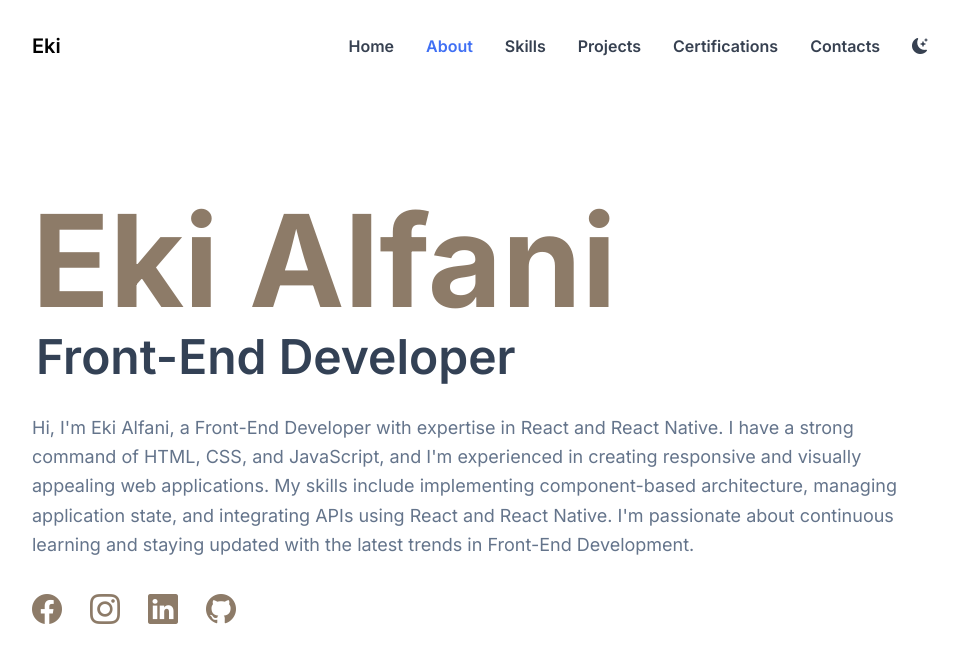
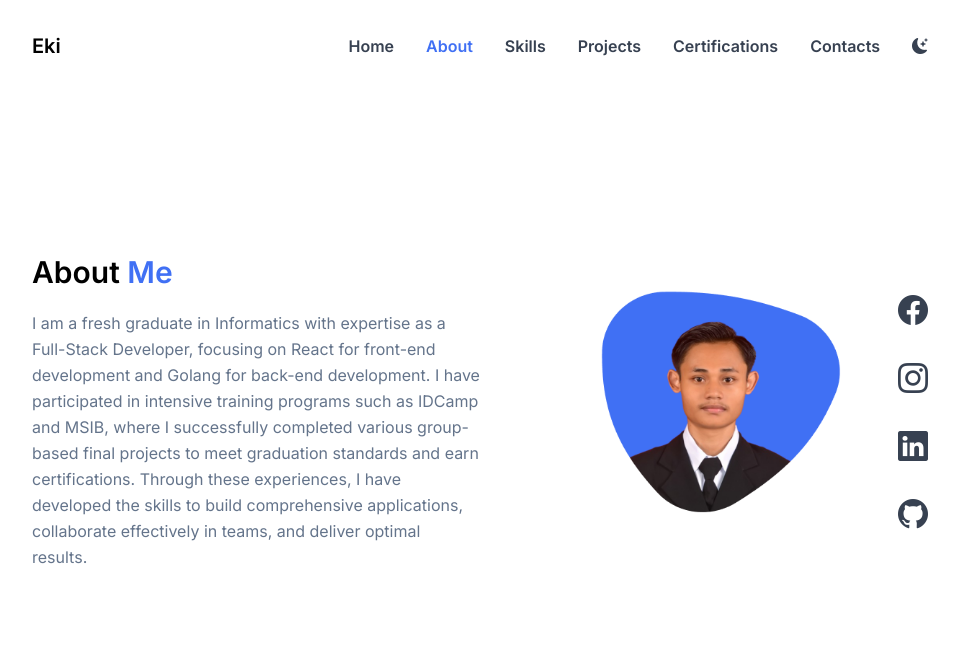
Before and after one commit to ekialfani/portfolio, a React (Create React App) app: page /about in a window 1280 px wide. Shown: the top 662 px of the page, without its empty margins (160-1119 px from the left). Built offline with nearby package versions, Linux system fonts and the light colour scheme.

Commit message:
feat: update About page with new layout and content

```diff
--- a/src/pages/About.js
+++ b/src/pages/About.js
@@ -1,47 +1,57 @@
 function About() {
   return (
-    <div
-      className="mt-24 md:h-full md:mt-0 md:flex md:flex-col md:justify-center">
-      <h1
-        className="text-6xl md:text-8xl xl:text-9xl capitalize font-bold text-custom-shadow">
-        eki alfani
-      </h1>
-      <h2
-        className="text-2xl md:text-4xl xl:text-5xl capitalize font-semibold text-slate-700 mt-2 mb-5 md:mb-8 2xl:mb-12 ml-1">
-        front-end developer
-      </h2>
-      <p
-        className="text-sm lg:text-base xl:text-lg text-slate-500 mb-6 md:mb-8 2xl:mb-12 max-w-xl md:max-w-2xl lg:max-w-3xl xl:max-w-4xl xl:leading-relaxed">
-        Hi, I'm Eki Alfani, a Front-End Developer with expertise in React and React Native. I have a strong command of HTML, CSS, and JavaScript, and I'm experienced in creating responsive and visually appealing web applications. My skills include implementing component-based architecture, managing application state, and integrating APIs using React and React Native. I'm passionate about continuous learning and staying updated with the latest trends in Front-End Development.
-      </p>
-      <div
-        className="flex gap-7 2xl:gap-10">
+    <div className="md:h-full md:flex md:flex-col md:justify-center">
+      <div className="flex items-center flex-col md:flex-row gap-x-10 justify-between">
+        <div className="order-1 md:order-2 w-[40%] flex items-center justify-start">
+          <img className="w-[80%]" src="./images/profile.png" alt="profile" />
+        </div>
+        <div className="order-2 w-[80%] text-sm md:text-base text-center md:text-left md:order-1 md:w-[50%]">
+          <h2 className="text-2xl md:text-3xl font-semibold mb-5">
+            About <span className="text-[#4070F4]">Me</span>
+          </h2>
+          <p className="text-slate-500 leading-relaxed">
+            I am a fresh graduate in Informatics with expertise as a Full-Stack
+            Developer, focusing on React for front-end development and Golang
+            for back-end development. I have participated in intensive training
+            programs such as IDCamp and MSIB, where I successfully completed
+            various group-based final projects to meet graduation standards and
+            earn certifications. Through these experiences, I have developed the
+            skills to build comprehensive applications, collaborate effectively
+            in teams, and deliver optimal results.
+          </p>
+        </div>
+      </div>
+      <div className="flex flex-col gap-8 absolute right-0 top-0 bottom-0 justify-center">
         <a
-          className="text-2xl lg:text-3xl text-custom-shadow"
+          className="text-2xl lg:text-3xl text-[#374151] hover:text-[#4070F4]"
           href="https://www.facebook.com/ekialfani"
           target="_blank"
-          rel="noreferrer">
+          rel="noreferrer"
+        >
           <i class="bi bi-facebook"></i>
         </a>
         <a
-          className="text-2xl lg:text-3xl text-custom-shadow"
+          className="text-2xl lg:text-3xl text-[#374151] hover:text-[#4070F4]"
           href="https://www.instagram.com/ekialfni/"
           target="_blank"
-          rel="noreferrer">
+          rel="noreferrer"
+        >
           <i class="bi bi-instagram"></i>
         </a>
         <a
-          className="text-2xl lg:text-3xl text-custom-shadow"
+          className="text-2xl lg:text-3xl text-[#374151] hover:text-[#4070F4]"
           href="https://www.linkedin.com/in/eki-alfani-1a1122271"
           target="_blank"
-          rel="noreferrer">
+          rel="noreferrer"
+        >
           <i class="bi bi-linkedin"></i>
         </a>
         <a
-          className="text-2xl lg:text-3xl text-custom-shadow"
+          className="text-2xl lg:text-3xl text-[#374151] hover:text-[#4070F4]"
           href="https://github.com/ekialfani"
           target="_blank"
-          rel="noreferrer">
+          rel="noreferrer"
+        >
           <i class="bi bi-github"></i>
         </a>
       </div>
```
Also changed, not shown: public/images/profile.jpg (deleted), public/images/profile.png (added).
